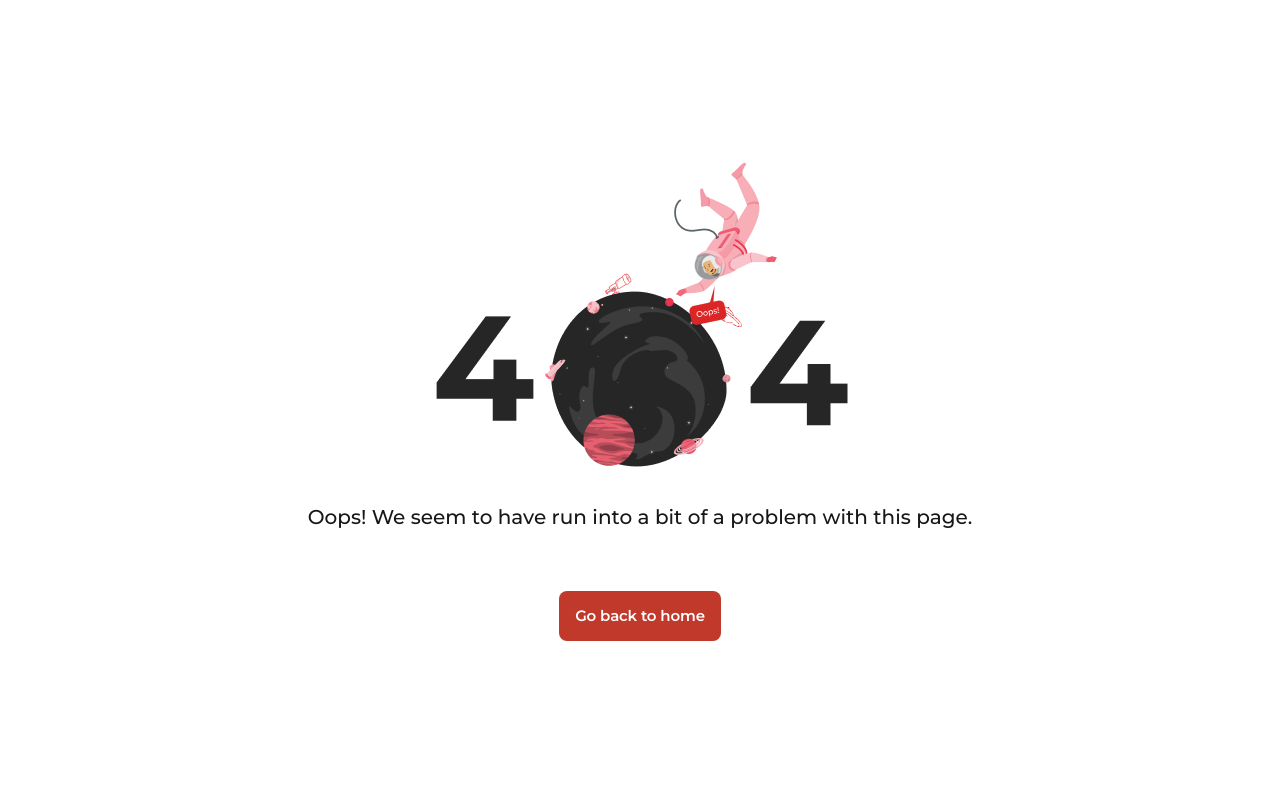
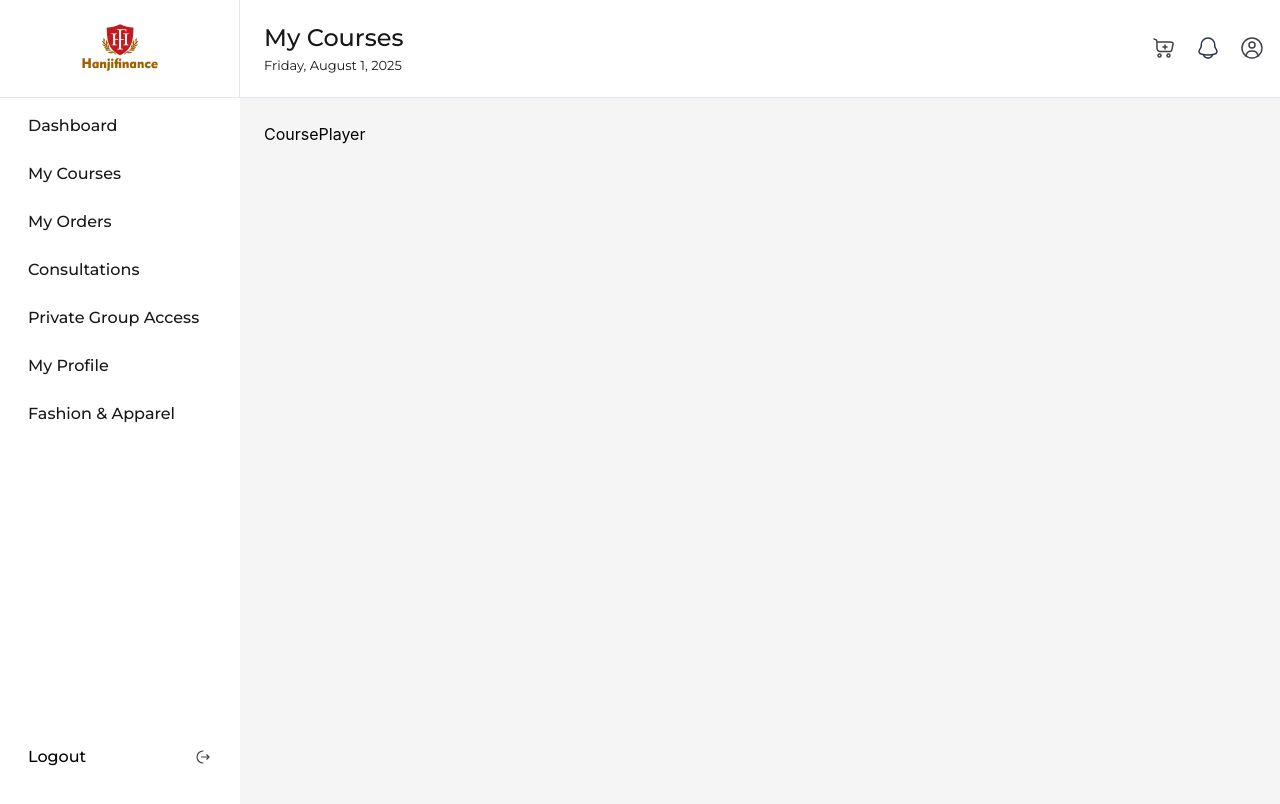
Before and after one commit to neon-lab-dev/HanjiFinance-Client, a React (Vite) app: page /dashboard/my-courses/1 in a window 1280 px wide. Shown: the top 804 px of the page. Built offline with nearby package versions, Linux system fonts and the light colour scheme.

Commit message:
my coursed page completed

```diff
--- a/src/components/Dashboard/MyCourse/CourseCard/CourseCard.tsx
+++ b/src/components/Dashboard/MyCourse/CourseCard/CourseCard.tsx
@@ -3,9 +3,9 @@ import Button from "../../../Reusable/Button/Button";
 
 // Progress Section Component
 type TProgressSection = {
-  completed: number;   // e.g. 3
-  total: number;       // e.g. 14
-  progress: number;    // e.g. 30
+  completed: number;
+  total: number;
+  progress: number;
 };
 
 const ProgressSection: React.FC<TProgressSection> = ({ completed, total, progress }) => {
--- /dev/null
+++ b/src/components/Dashboard/MyCourse/CoursePlayer/CoursePlayer.tsx
@@ -0,0 +1,9 @@
+import React from 'react'
+
+const CoursePlayer = () => {
+  return (
+    <div>CoursePlayer</div>
+  )
+}
+
+export default CoursePlayer
--- a/src/components/Dashboard/MyCourse/CourseSection/CourseSection.tsx
+++ b/src/components/Dashboard/MyCourse/CourseSection/CourseSection.tsx
@@ -1,10 +1,11 @@
 import React from "react";
 import CourseCard from "../CourseCard/CourseCard";
 import { IMAGES } from "../../../../assets";
+import { Link } from "react-router-dom";
 
 const CourseSection = () => {
   const courses = [
-    {
+    {id:1,
       title: "Full Stack Development",
       subTitle: "Beginner to Advanced",
       tag: "Best Seller",
@@ -13,7 +14,7 @@ const CourseSection = () => {
       progressData: { completed: 3, total: 14, progress: 30 },
       price: "9,500",
     },
-    {
+    {id:2,
       title: "UI/UX Design",
       subTitle: "Design Stunning Interfaces",
       tag: "Trending",
@@ -22,7 +23,7 @@ const CourseSection = () => {
       progressData: { completed: 5, total: 20, progress: 25 },
       price: "7,000",
     },
-    {
+    {id:3,
       title: "Data Science & ML",
       subTitle: "Hands-on Machine Learning",
       tag: "New",
@@ -35,12 +36,14 @@ const CourseSection = () => {
 
   return (
     <div className="mt-9">
-      <div className="grid grid-cols-1 md:grid-cols-2 lg:grid-cols-3 gap-6">
-        {courses.map((course, index) => (
-          <CourseCard key={index} {...course} />
-        ))}
-      </div>
+    <div className="grid grid-cols-1 md:grid-cols-2 lg:grid-cols-3 gap-6">
+      {courses.map((course) => (
+        <Link key={course.id} to={`/dashboard/my-courses/${course.id}`}>
+          <CourseCard {...course} />
+        </Link>
+      ))}
     </div>
+  </div>
   );
 };
 
--- a/src/components/Dashboard/SharedComponents/HeaderDashboard/HeaderDashboard.tsx
+++ b/src/components/Dashboard/SharedComponents/HeaderDashboard/HeaderDashboard.tsx
@@ -20,11 +20,16 @@ const HeaderDashboard = () => {
     "/dashboard/recent-activities": "Dashboard",
     "/dashboard/book-new-session": "Consultations",
   };
+
   useEffect(() => {
     setIsAdmin(location.pathname.startsWith("/admin"));
   }, [location.pathname]);
 
-  const currentTitle = pageTitles[location.pathname] || "";
+  let currentTitle = pageTitles[location.pathname] || "";
+    if (location.pathname.startsWith("/dashboard/my-courses/")) {
+    currentTitle = "My Courses";
+  }
+
 
   return (
     <div className="bg-white p-6 h-[97.5px] border-b border-b-neutral-98 text-3xl flex justify-between items-center pr-4 sticky top-0 z-20 font-Montserrat">
--- /dev/null
+++ b/src/pages/Dashboard/MyCourses/MyCourses/[id]/Page.tsx
@@ -0,0 +1,15 @@
+import { useParams } from "react-router-dom";
+import CoursePlayer from "../../../../../components/Dashboard/MyCourse/CoursePlayer/CoursePlayer";
+
+const CoursesDetails = () => {
+  const { id } = useParams();
+  console.log(id);
+
+  return (
+    <div>
+     <CoursePlayer/>
+    </div>
+  );
+};
+
+export default CoursesDetails;
--- a/src/routes/routes.tsx
+++ b/src/routes/routes.tsx
@@ -21,6 +21,7 @@ import Consultations from "../pages/Dashboard/Consultations/Consultations";
 import BookConsultation from "../pages/Dashboard/BookConsultation/BookConsultation";
 import MyOrders from "../pages/Dashboard/MyOrders/MyOrders";
 import MyCourses from "../pages/Dashboard/MyCourses/MyCourses/MyCourses";
+import CoursesDetails from "../pages/Dashboard/MyCourses/MyCourses/[id]/Page";
 
 export const router = createBrowserRouter([
   {
@@ -111,6 +112,9 @@ export const router = createBrowserRouter([
         path: "my-courses",
         element: <MyCourses/>,
       },
+     {
+  path: "my-courses/:id",
+  element: <CoursesDetails />},
 
     ],
   },
```
